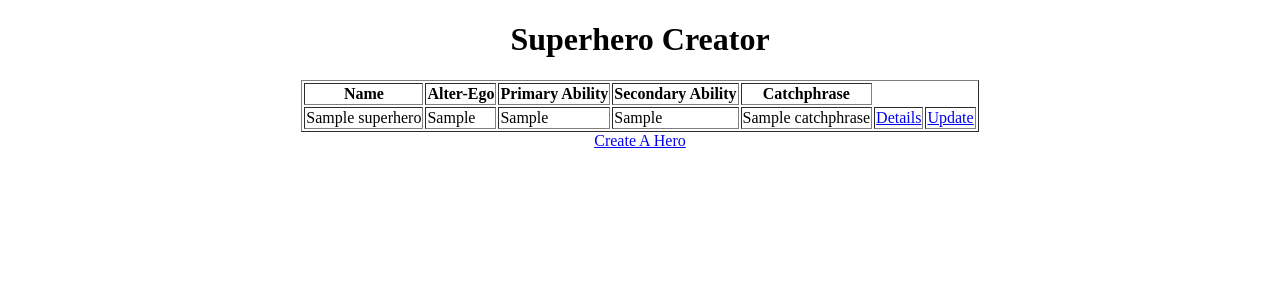
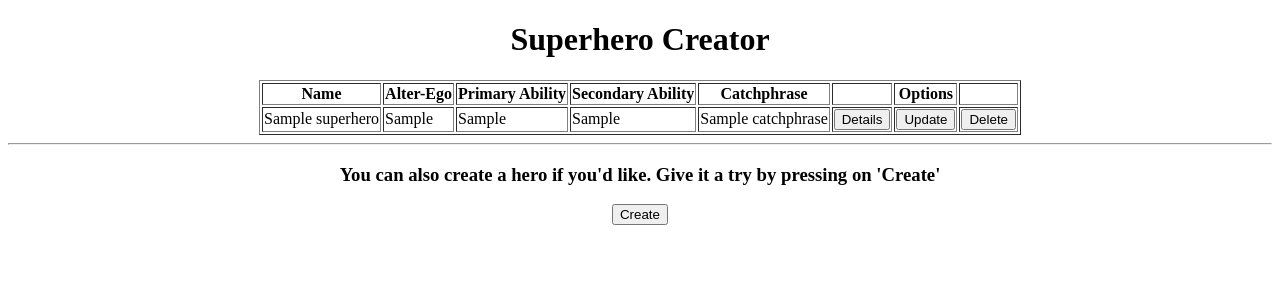
Before and after one commit to BA-CalderonMorales/SuperheroesCreatorProject, a Django app: template superheroes_project/superheroes_app/templates/superheroes_app/index.html in a window 1280 px wide. Shown: the top 300 px of the page. Run offline with Django 3.2, Linux system fonts and the light colour scheme; the template is opened without the code that fills it: most values are stand-ins (such as "Sample title", 1, 10 or a date in 2020).

Commit message:
Delete functioning with minimal functionality. Going to tinker with it to see if I can get it to Delete in a smoother fashion. Right now, the user can delete a hero, but the ueer has to refresh the screen inorder to view the remaining heroes on the table.

```diff
--- a/superheroes_project/superheroes_app/templates/superheroes_app/index.html
+++ b/superheroes_project/superheroes_app/templates/superheroes_app/index.html
@@ -16,6 +16,9 @@
                     <th>Primary Ability</th>
                     <th>Secondary Ability</th>
                     <th>Catchphrase</th>
+                    <th></th>
+                    <th>Options</th>
+                    <th></th>
                 </tr>
                 {% for superhero in all_superheroes %}
                 <tr>
@@ -24,12 +27,29 @@
                     <td>{{superhero.primary_ability}}</td>
                     <td>{{superhero.secondary_ability}}</td>
                     <td>{{superhero.catchphrase}}</td>
-                    <td><a href="{% url 'superheroes_app:detail' superhero.id %}">Details</a></td>
-                    <td><a href="{% url 'superheroes_app:update' superhero.id %}">Update</a></td>
+                    <td>
+                        <a href="{% url 'superheroes_app:detail' superhero.id %}">
+                            <input type="button" name="Details" value="Details">
+                        </a>
+                    </td>
+                    <td>
+                        <a href="{% url 'superheroes_app:update' superhero.id %}">
+                            <input type="button" name="Update" value="Update">
+                        </a>
+                    </td>
+                    <td>
+                        <a href="{% url 'superheroes_app:delete' superhero.id %}">
+                            <input type="button" name="Delete" value="Delete">
+                        </a>
+                    </td>
                 </tr>
                 {% endfor %}
             </table>
-            <a href="{% url 'superheroes_app:create' %}">Create A Hero</a>
+            <hr>
+            <h3>You can also create a hero if you'd like. Give it a try by pressing on 'Create'</h3>
+            <a href="{% url 'superheroes_app:create' %}">
+                <input type="button" name="Create" value="Create">
+            </a>
         </center>
     </body>
 </html>
--- a/superheroes_project/superheroes_app/urls.py
+++ b/superheroes_project/superheroes_app/urls.py
@@ -7,5 +7,6 @@ urlpatterns = [
     path('<int:superhero_id>/', views.detail, name='detail'),
     path('edit/', views.edit, name='edit'),
     path('update/<str:superhero_id>/', views.update, name='update'),
+    path('delete/<int:superhero_id>/', views.delete, name='delete'),
     path('new/', views.create, name='create')
 ]
```
Also changed, not shown: superheroes_project/superheroes_app/views.py (+8 -0 lines).
